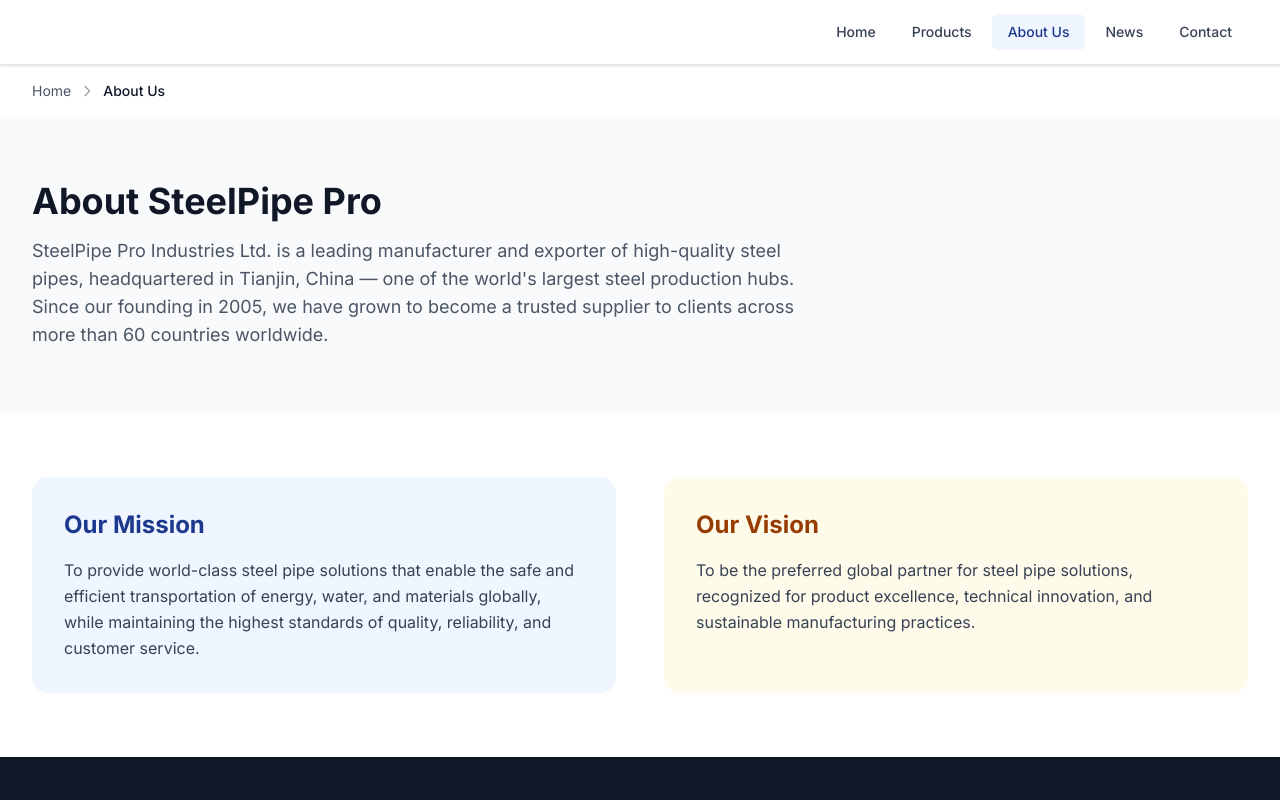
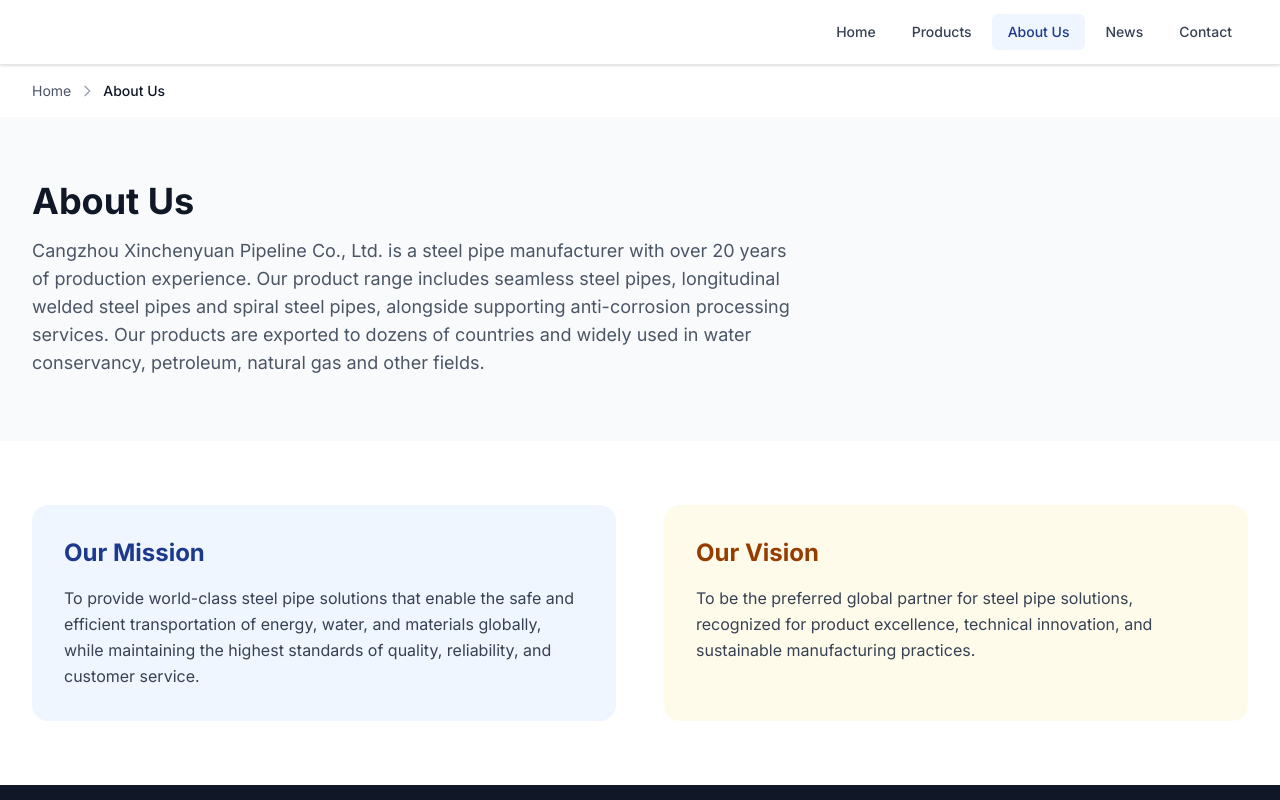
Before and after one commit to panpan951202/steel-pipe-website, a Next.js app: page /about in a window 1280 px wide. Shown: the top 800 px of the page. Built offline with nearby package versions, Linux system fonts and the light colour scheme; no server answers.

Commit message:
Fix logo about and HSAW

```diff
--- a/src/app/about/page.tsx
+++ b/src/app/about/page.tsx
@@ -8,7 +8,7 @@
 export const metadata: Metadata = {
   title: "About Us - Leading Steel Pipe Manufacturer",
   description:
-    "SteelPipe Pro Industries - 20 years of expertise in manufacturing SMLS, ERW, LSAW, SSAW, and HSAW steel pipes. ISO 9001, API 5L certified. Annual capacity of 300,000 tons, exporting to 60+ countries.",
+    "SteelPipe Pro Industries - 20 years of expertise in manufacturing SMLS, ERW, LSAW, and SSAW steel pipes. ISO 9001, API 5L certified. Annual capacity of 300,000 tons, exporting to 60+ countries.",
   alternates: { canonical: "/about" },
 };
 
@@ -24,9 +24,9 @@
       {/* Hero */}
       <section className="py-16 bg-gray-50">
         <Container>
-          <h1 className="text-4xl font-bold text-gray-900 mb-4">About SteelPipe Pro</h1>
+          <h1 className="text-4xl font-bold text-gray-900 mb-4">About Us</h1>
           <p className="text-lg text-gray-600 max-w-3xl">
-            {companyInfo.description.split('\n\n')[0]}
+            Cangzhou Xinchenyuan Pipeline Co., Ltd. is a steel pipe manufacturer with over 20 years of production experience. Our product range includes seamless steel pipes, longitudinal welded steel pipes and spiral steel pipes, alongside supporting anti-corrosion processing services. Our products are exported to dozens of countries and widely used in water conservancy, petroleum, natural gas and other fields.
           </p>
         </Container>
       </section>
--- a/src/app/layout.tsx
+++ b/src/app/layout.tsx
@@ -14,10 +14,10 @@
 export const metadata: Metadata = {
   title: {
     template: `%s | ${SITE_NAME}`,
-    default: `${COMPANY_NAME} - Steel Pipe Manufacturer | SMLS, ERW, LSAW, SSAW, HSAW`,
+    default: `${COMPANY_NAME} - Steel Pipe Manufacturer | SMLS, ERW, LSAW, SSAW, SSAW`,
   },
   description:
-    "Leading manufacturer and exporter of SMLS, ERW, LSAW, SSAW, and HSAW steel pipes. Serving oil & gas, water, construction, and industrial sectors across 60+ countries with international quality standards.",
+    "Leading manufacturer and exporter of SMLS, ERW, LSAW, and SSAW steel pipes. Serving oil & gas, water, construction, and industrial sectors across 60+ countries with international quality standards.",
   metadataBase: new URL(SITE_URL),
   alternates: {
     canonical: "/",
@@ -28,13 +28,13 @@
     siteName: SITE_NAME,
     title: `${COMPANY_NAME} - Steel Pipe Manufacturer`,
     description:
-      "Premium steel pipe manufacturer specializing in SMLS, ERW, LSAW, SSAW, and HSAW pipes for global infrastructure projects.",
+      "Premium steel pipe manufacturer specializing in SMLS, ERW, LSAW, and SSAW pipes for global infrastructure projects.",
   },
   twitter: {
     card: "summary_large_image",
     title: `${COMPANY_NAME} - Steel Pipe Manufacturer`,
     description:
-      "Premium steel pipe manufacturer specializing in SMLS, ERW, LSAW, SSAW, and HSAW pipes.",
+      "Premium steel pipe manufacturer specializing in SMLS, ERW, LSAW, and SSAW pipes.",
   },
   robots: {
     index: true,
--- a/src/app/news/page.tsx
+++ b/src/app/news/page.tsx
@@ -8,7 +8,7 @@
 export const metadata: Metadata = {
   title: "Industry News & Technical Articles - Steel Pipe Insights",
   description:
-    "Stay updated with the latest steel pipe industry news, technical guides, market trends, and insights. Expert articles on SMLS, ERW, LSAW, SSAW, and HSAW steel pipe technologies.",
+    "Stay updated with the latest steel pipe industry news, technical guides, market trends, and insights. Expert articles on SMLS, ERW, LSAW, and SSAW steel pipe technologies.",
   alternates: { canonical: "/news" },
 };
 
--- a/src/app/products/page.tsx
+++ b/src/app/products/page.tsx
@@ -6,9 +6,9 @@
 import { SITE_NAME } from "@/lib/constants";
 
 export const metadata: Metadata = {
-  title: "Steel Pipe Products - SMLS, ERW, LSAW, SSAW, HSAW",
+  title: "Steel Pipe Products - SMLS, ERW, LSAW, SSAW",
   description:
-    "Comprehensive range of steel pipes: Seamless (SMLS), ERW, LSAW, SSAW, and HSAW. Diameters from 1/8\" to 120\" for oil & gas, water, construction, and industrial applications.",
+    "Comprehensive range of steel pipes: Seamless (SMLS), ERW, LSAW, and SSAW. Diameters from 1/8\" to 120\" for oil & gas, water, construction, and industrial applications.",
   alternates: { canonical: "/products" },
 };
 
--- a/src/components/contact/ContactForm.tsx
+++ b/src/components/contact/ContactForm.tsx
@@ -11,7 +11,6 @@
   { label: "ERW Steel Pipe", value: "ERW" },
   { label: "LSAW Steel Pipe", value: "LSAW" },
   { label: "SSAW Steel Pipe", value: "SSAW" },
-  { label: "HSAW Steel Pipe", value: "HSAW" },
   { label: "Multiple Products / Other", value: "Other" },
 ];
 
--- a/src/components/home/HeroSection.tsx
+++ b/src/components/home/HeroSection.tsx
@@ -11,7 +11,7 @@
             Premium Steel Pipe Solutions for Global Infrastructure
           </h1>
           <p className="mt-6 text-lg sm:text-xl text-gray-300 leading-relaxed">
-            SMLS, ERW, LSAW, SSAW, and HSAW steel pipes manufactured to international standards.
+            SMLS, ERW, LSAW, and SSAW steel pipes manufactured to international standards.
             Serving oil & gas, water, construction, and industrial sectors across 60+ countries.
           </p>
           <div className="mt-10 flex flex-wrap gap-4">
--- a/src/components/layout/Header.tsx
+++ b/src/components/layout/Header.tsx
@@ -11,7 +11,7 @@
       <Container>
         <div className="flex items-center justify-between h-16">
           <Link href="/" className="flex items-center gap-2 flex-shrink-0">
-            <Image src="/images/logo-header.png" alt={COMPANY_SHORT} width={140} height={40} className="h-10 w-auto" priority />
+            <Image src="/images/logo-header.png" alt={COMPANY_SHORT} width={160} height={40} className="h-10 w-auto" priority unoptimized />
           </Link>
 
           <Navigation />
--- a/src/data/company.ts
+++ b/src/data/company.ts
@@ -1,14 +1,12 @@
 export const companyInfo = {
-  name: "SteelPipe Pro Industries Ltd.",
-  shortName: "SteelPipe Pro",
+  name: "Cangzhou Xinchenyuan Pipeline Co., Ltd.",
+  shortName: "XCY-PIPE",
   founded: 2005,
   employees: 500,
   annualOutput: "300,000 tons",
   exportCountries: 60,
   factoryArea: "200,000 sqm",
-  description: `SteelPipe Pro Industries Ltd. is a leading manufacturer and exporter of high-quality steel pipes, headquartered in Tianjin, China — one of the world's largest steel production hubs. Since our founding in 2005, we have grown to become a trusted supplier to clients across more than 60 countries worldwide.
-
-Our comprehensive product range includes five major pipe categories: Seamless (SMLS), ERW, LSAW, SSAW, and HSAW steel pipes. Equipped with state-of-the-art production lines including hot-rolling mills, JCOE/UOE forming systems, high-frequency ERW mills, and advanced spiral welding machines, we are capable of producing pipes ranging from 1/8 inch to 120 inches in diameter.`,
+  description: `Cangzhou Xinchenyuan Pipeline Co., Ltd. is a steel pipe manufacturer with over 20 years of production experience. Our product range includes seamless steel pipes, longitudinal welded steel pipes and spiral steel pipes, alongside supporting anti-corrosion processing services. Our products are exported to dozens of countries and widely used in water conservancy, petroleum, natural gas and other fields.`,
   mission: "To provide world-class steel pipe solutions that enable the safe and efficient transportation of energy, water, and materials globally, while maintaining the highest standards of quality, reliability, and customer service.",
   vision: "To be the preferred global partner for steel pipe solutions, recognized for product excellence, technical innovation, and sustainable manufacturing practices.",
   certifications: [
--- a/src/data/news.ts
+++ b/src/data/news.ts
@@ -18,7 +18,7 @@
 
 ## Key Growth Drivers
 
-1. **Energy Infrastructure Investment**: The global push for energy security has accelerated investment in oil and gas pipelines, LNG terminals, and petrochemical facilities. LSAW and HSAW pipes are particularly in demand for long-distance transmission lines.
+1. **Energy Infrastructure Investment**: The global push for energy security has accelerated investment in oil and gas pipelines, LNG terminals, and petrochemical facilities. LSAW and SSAW pipes are particularly in demand for long-distance transmission lines.
 
 2. **Water Infrastructure Projects**: Growing water scarcity concerns have driven massive investments in water transmission and distribution systems, where SSAW and ERW pipes play a crucial role.
 
@@ -34,7 +34,7 @@
 
 The steel pipe industry is embracing sustainability through increased use of recycled steel, energy-efficient manufacturing processes, and the development of green steel initiatives. Several major mills now operate electric arc furnaces (EAF) powered by renewable energy, significantly reducing the carbon footprint of steel pipe production.`,
     metaTitle: "Global Steel Pipe Market Trends 2025 - Industry Analysis",
-    metaDescription: "Comprehensive analysis of the global steel pipe market in 2025. Explore growth drivers, technological innovations, and sustainability trends shaping the SMLS, ERW, LSAW, SSAW, and HSAW pipe industries.",
+    metaDescription: "Comprehensive analysis of the global steel pipe market in 2025. Explore growth drivers, technological innovations, and sustainability trends shaping the SMLS, ERW, LSAW, and SSAW pipe industries.",
   },
   {
     slug: "lsaw-vs-ssaw-pipe-comparison",
@@ -229,7 +229,7 @@
 
 | Application | Recommended Pipe Type |
 |-------------|----------------------|
-| Onshore transmission (>16") | LSAW or HSAW |
+| Onshore transmission (>16") | LSAW or SSAW |
 | Onshore gathering (<16") | SMLS or ERW |
 | Offshore risers | SMLS |
 | Subsea flowlines | SMLS or LSAW |
```
